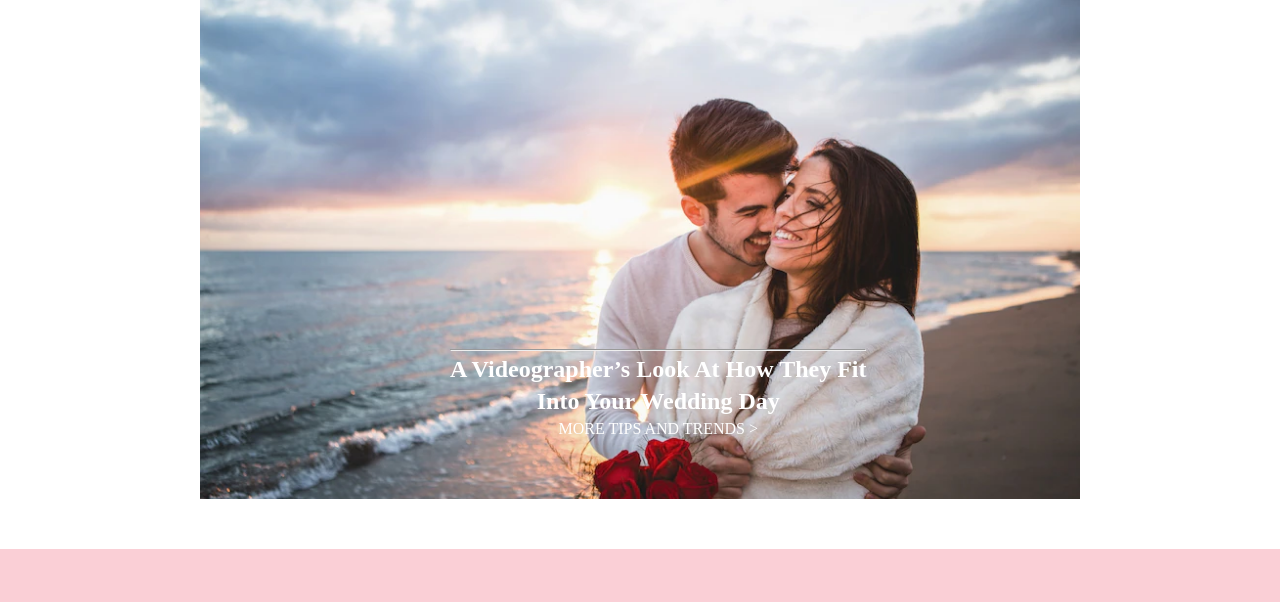
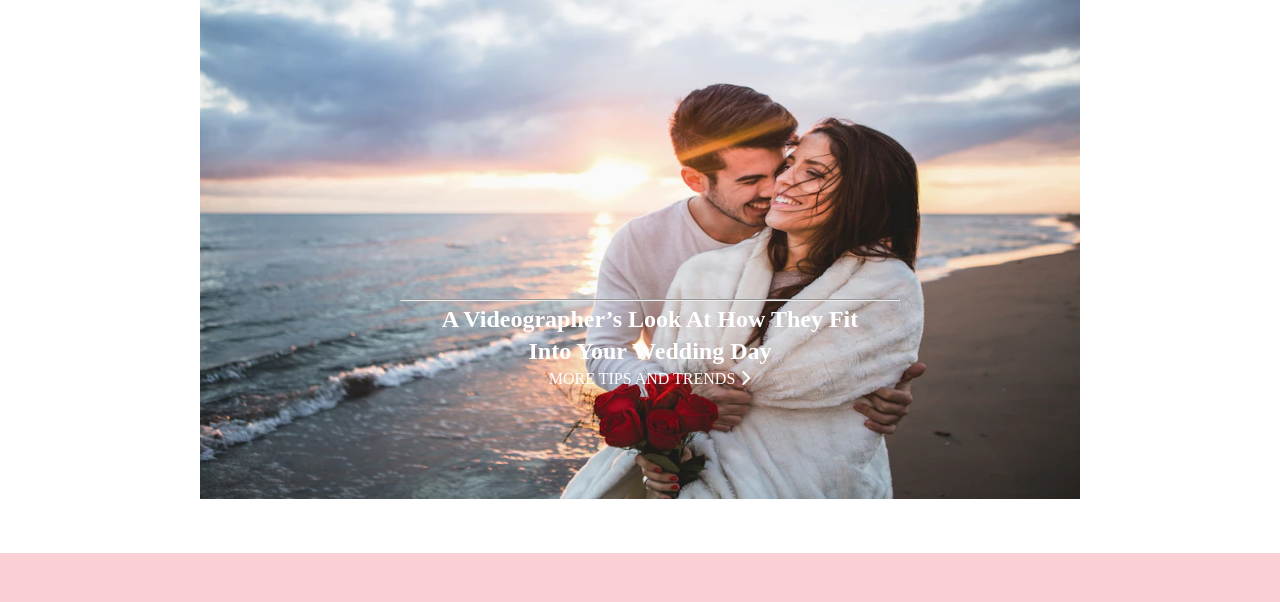
Before and after one commit to hasansharif819/minnesota-bridge, a website: page spotlight.html in a window 1280 px wide. Shown: the part 198-800 px from the top of the page. Drawn offline with Linux system fonts and the light colour scheme.

Commit message:
spotlight

```diff
--- a/scss/spotlight.scss
+++ b/scss/spotlight.scss
@@ -16,23 +16,18 @@
 }
 
 .prosImg {
-    background-color: rgb(71, 70, 70);
+    position: relative;
     margin: 0 200px;
-    height: 500px;
-    background-image: url('../images/couple.webp');
-    background-repeat: no-repeat;
-    background-size: cover;
-    // filter: brightness(70%);
-
     div {
         color: white;
         position: absolute;
+        top: 300px;
+        left: 200px;
         text-align: center;
         max-width: 700px;
-        margin-left: 250px;
-        margin-top: 350px;
         hr {
             margin-bottom: 5px;
+            width: 500px;
         }
         h2 {
             margin-bottom: 5px;
--- a/scss/weddingPros.scss
+++ b/scss/weddingPros.scss
@@ -23,11 +23,12 @@
         color: white;
         position: absolute;
         top: 300px;
-        left: 300px;
+        left: 250px;
         text-align: center;
         max-width: 700px;
         hr {
             margin-bottom: 5px;
+            width: 400px;
         }
         h2 {
             margin-bottom: 5px;
--- a/spotlight.html
+++ b/spotlight.html
@@ -41,11 +41,12 @@
         <button>VIEW ALL</button>
     </div>
     <div class="prosImg">
+        <img src="./images/couple.webp" alt="" height="500" width="100%">
         <div>
             <hr>
         <h2>A Videographer’s Look At How They Fit</h2>
         <h2>Into Your Wedding Day</h2>
-        <p>MORE TIPS AND TRENDS ></p>
+        <p>MORE TIPS AND TRENDS <i class="fa-solid fa-chevron-right"></i></p>
         </div>
     </div>
 
```
Also changed, not shown: trends.html (+1 -1 lines), css/spotlight.css, css/weddingPros.css.
